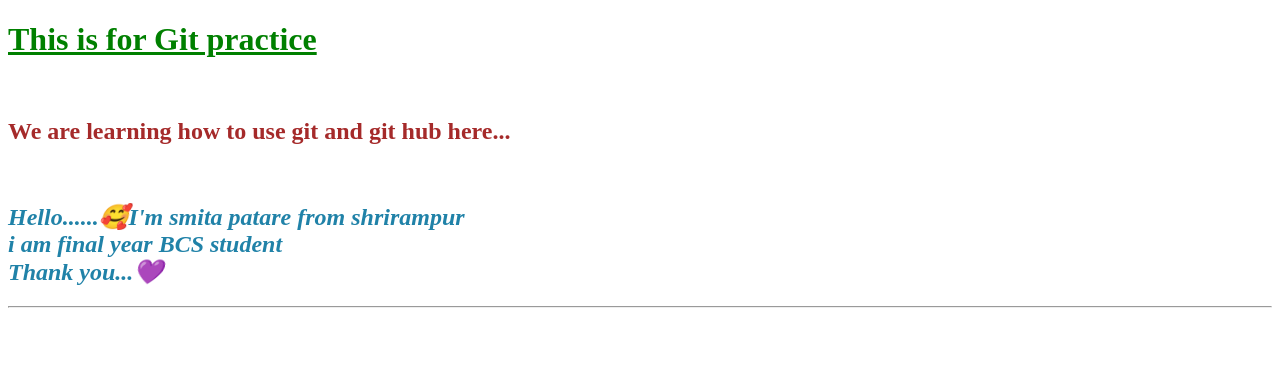
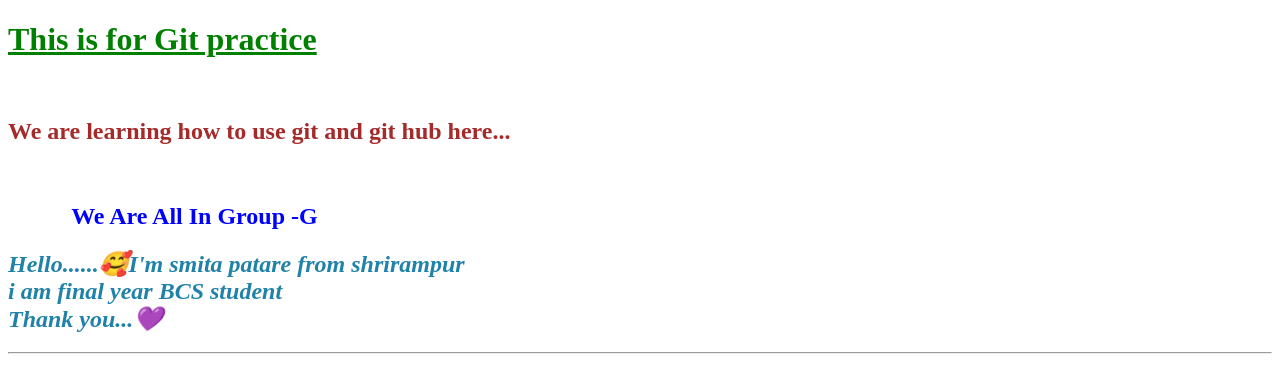
Before and after one commit to smitapatare1/group-G, a plain HTML site: page index.html in a window 1280 px wide. Drawn offline with Linux system fonts and the light colour scheme.

Commit message:
added h2

```diff
--- a/index.html
+++ b/index.html
@@ -3,10 +3,18 @@
 <html>
     <head>
         <title>practice</title>
+        <style>
+            .G{
+                color: blue;
+                margin-left: 5%;
+                text-transform: capitalize;
+            }
+        </style>
     </head>
     <body>
         <h1 style="color: green;"><u>This is for Git practice</u></h1> <br>
         <h2 style="color:brown;">We are learning how to use git and git hub here...</h2> <br>
+        <h2 class="G">we are all in group -g</h2>
         <h2 style="color: rgb(32, 130, 168);"><i>Hello......🥰I'm smita patare from shrirampur<br> i am final year BCS student<br>Thank you...💜</i></h2>
         <hr>
             </body>
```
